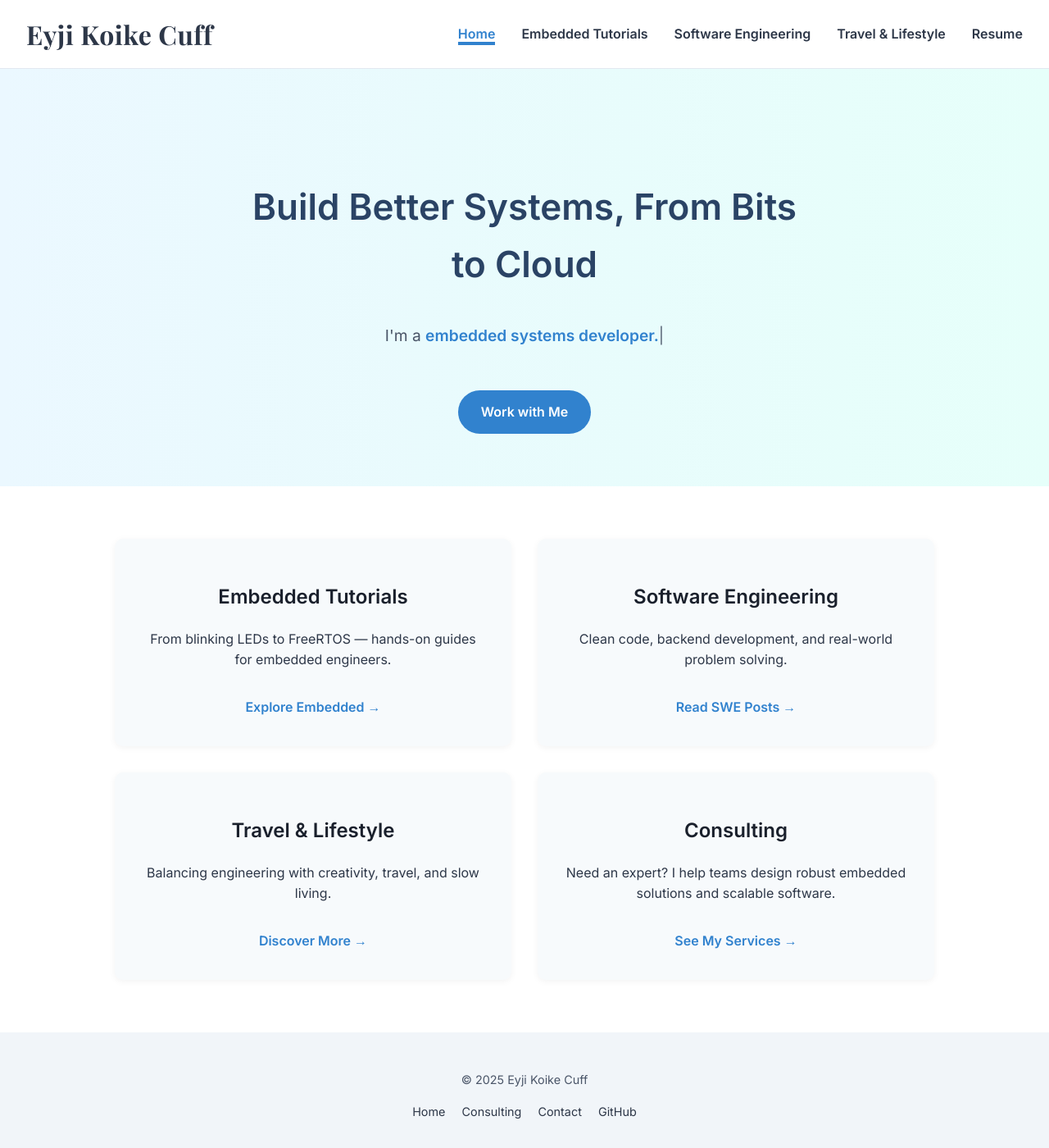
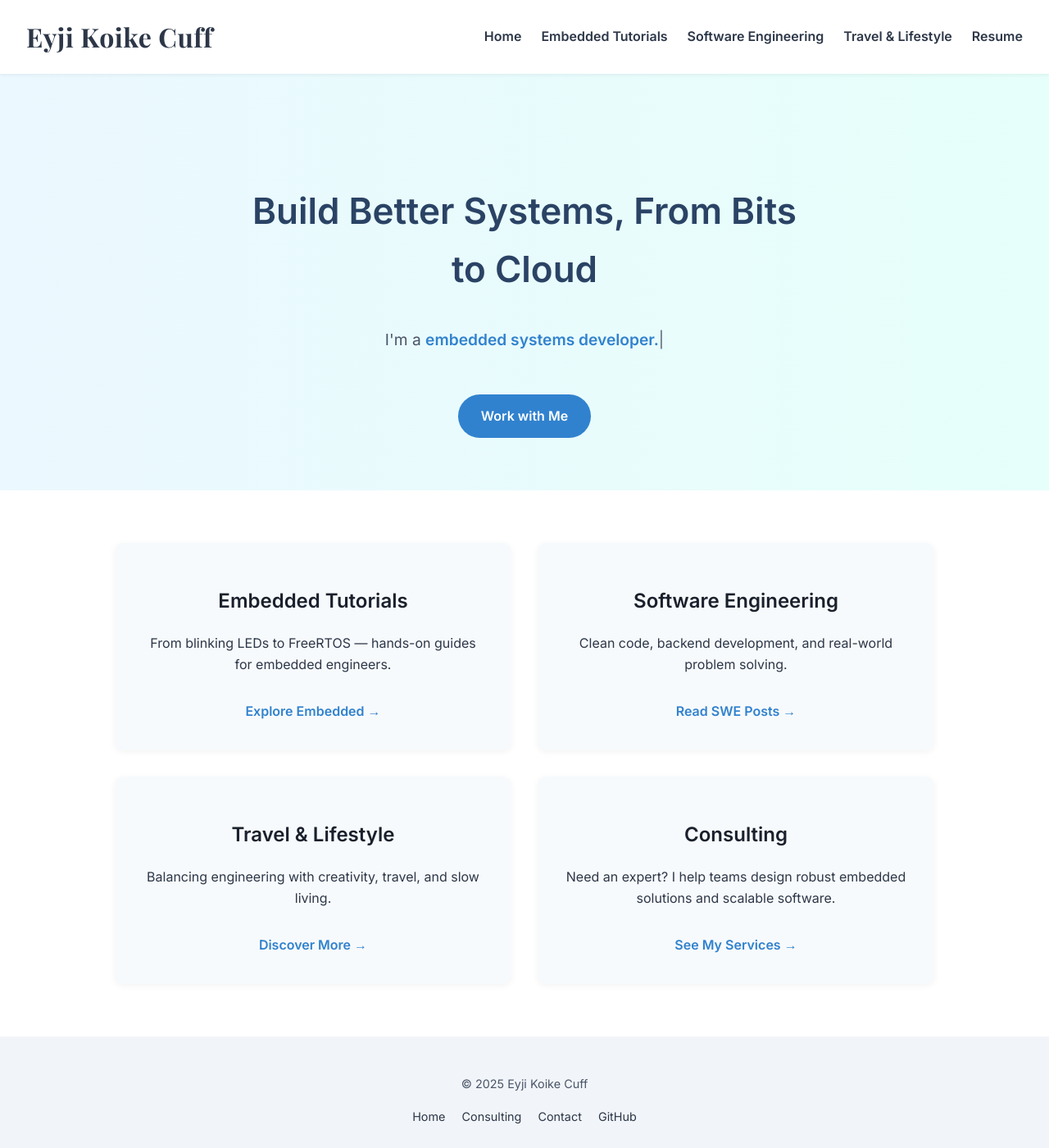
Before and after one commit to eyji-koike/eyjikoikecuff, a Jekyll site: the page built from index.html, in a window 1280 px wide and 1400 px high. Shown: the whole window at 82% size. Built offline with Jekyll 4.4.1, drawn with Linux system fonts in a browser that asks for light colours.

Commit message:
feat: responsive navbar

```diff
--- a/_includes/navbar.html
+++ b/_includes/navbar.html
@@ -1,12 +1,19 @@
 <nav class="navbar">
-  <div class="site-logo">
-    <a class="site-logo" href="{{ '/' | relative_url }}">Eyji Koike Cuff</a>
+  <div class="navbar-container">
+    <div class="site-logo">
+      <a class="site-logo" href="{{ '/' | relative_url }}">Eyji Koike Cuff</a>
+    </div>
+
+    <button class="nav-toggle" id="navToggle" aria-label="Toggle menu">
+      ☰
+    </button>
+
+    <ul class="nav-links" id="navLinks">
+      <li><a href="{{ '/' | relative_url }}">Home</a></li>
+      <li><a href="{{ '/embedded/' | relative_url }}">Embedded Tutorials</a></li>
+      <li><a href="{{ '/software/' | relative_url }}">Software Engineering</a></li>
+      <li><a href="{{ '/lifestyle/' | relative_url }}">Travel & Lifestyle</a></li>
+      <li><a href="{{ '/resume/' | relative_url }}">Resume</a></li>
+    </ul>
   </div>
-  <ul>
-    <li><a href="{{ '/' | relative_url }}" class="{% if page.url == '/' %}active{% endif %}">Home</a></li>
-    <li><a href="{{ '/embedded/' | relative_url }}" class="{% if page.url contains '/embedded/' %}active{% endif %}">Embedded Tutorials</a></li>
-    <li><a href="{{ '/software/' | relative_url }}" class="{% if page.url contains '/software/' %}active{% endif %}">Software Engineering</a></li>
-    <li><a href="{{ '/lifestyle/' | relative_url }}" class="{% if page.url contains '/lifestyle/' %}active{% endif %}">Travel & Lifestyle</a></li>
-    <li><a href="{{ '/resume/' | relative_url }}" class="{% if page.url contains '/resume/' %}active{% endif %}">Resume</a></li>
-  </ul>
 </nav>
--- a/assets/css/_navbar.scss
+++ b/assets/css/_navbar.scss
@@ -1,40 +1,58 @@
 .navbar {
-  background: #ffffff;
-  border-bottom: 1px solid #e2e8f0;
-  padding: 1rem 2rem;
+  background: white;
+  box-shadow: 0 2px 4px rgba(0, 0, 0, 0.05);
   position: sticky;
   top: 0;
-  z-index: 10;
+  z-index: 1000;
+
+  .navbar-container {
     display: flex;
+    justify-content: space-between;
     align-items: center;
-  justify-content: space-between;
-
-  .site-logo {
-    margin-right: auto;
+    padding: 1rem 2rem;
   }
 
-  ul {
+  .nav-links {
     display: flex;
-    gap: 2rem;
-  }
-
-  ul {
-    display: flex;
-    gap: 2rem;
+    gap: 1.5rem;
     list-style: none;
-    margin: 0;
-    padding: 0;
-  }
 
     a {
       text-decoration: none;
+      font-weight: 600;
       color: $text-color;
-    font-weight: 600;
 
-    &.active,
       &:hover {
         color: $accent-color;
-      border-bottom: 2px solid $accent-color;
+      }
+    }
+
+    @media (max-width: 768px) {
+      flex-direction: column;
+      background: white;
+      position: absolute;
+      top: 100%;
+      left: 0;
+      right: 0;
+      display: none;
+      padding: 1rem;
+      box-shadow: 0 4px 12px rgba(0, 0, 0, 0.1);
+    }
+
+    &.open {
+      display: flex;
+    }
+  }
+
+  .nav-toggle {
+    display: none;
+    font-size: 1.5rem;
+    background: none;
+    border: none;
+    cursor: pointer;
+
+    @media (max-width: 768px) {
+      display: block;
     }
   }
 }
```
Also changed, not shown: _layouts/default.html (+10 -0 lines). Lines whose indentation alone changed are shown as unchanged.
